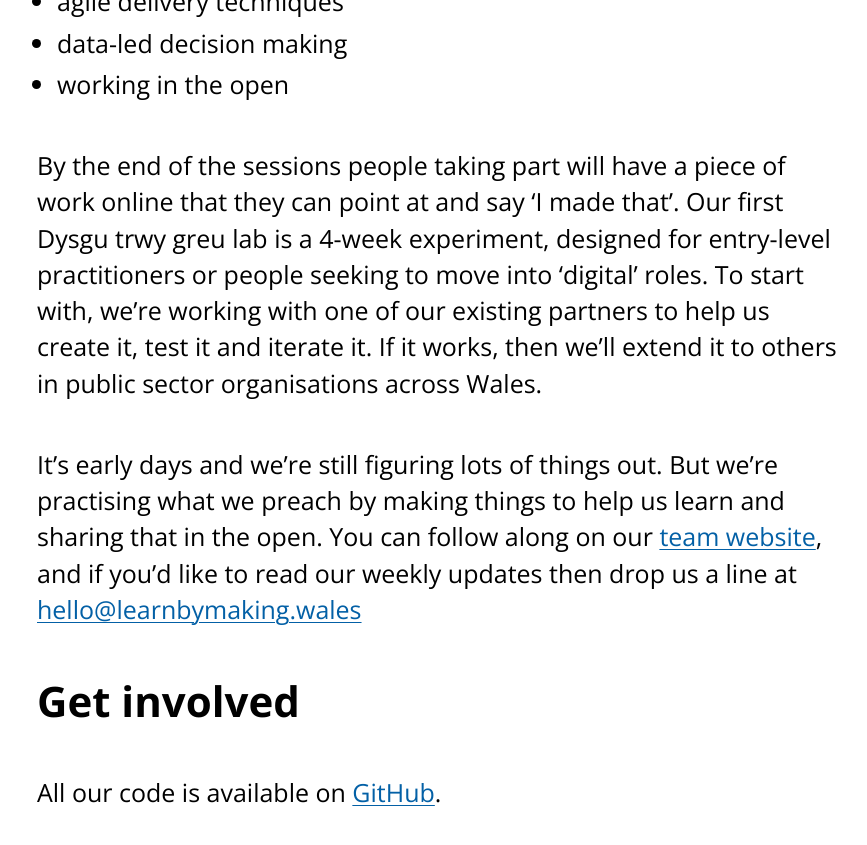
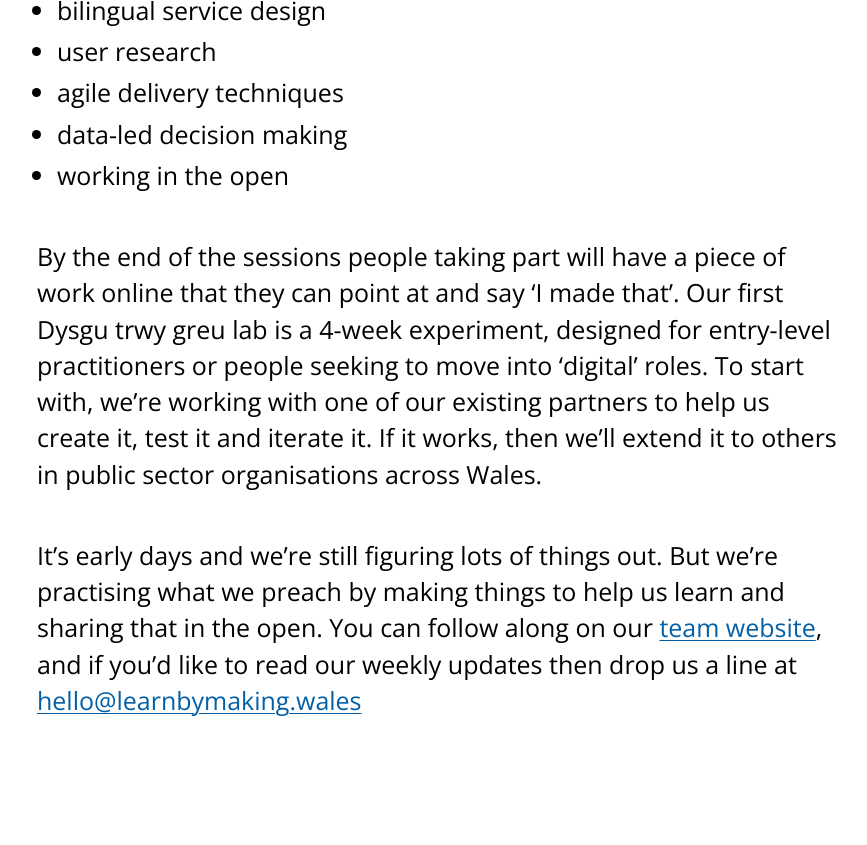
Before and after one commit to learnbymakingwales/learnbymakingwales.github.io, a Jekyll site: the page built from en/updates/_posts/2022-10-28-shwmae.md, in a window 1280 px wide and 900 px high, scrolled down 1841 px. Shown: the top 845 px of the window, without its empty margins (203-1070 px from the left). Built offline with Jekyll 4.4.1, drawn with Linux system fonts in a browser that asks for light colours; after the commit the page ends 2649 px from its top, so only the background shows below that.

Commit message:
updates the welsh hello post

```diff
--- a/en/updates/_posts/2022-10-28-shwmae.md
+++ b/en/updates/_posts/2022-10-28-shwmae.md
@@ -29,9 +29,3 @@ By the end of the sessions people taking part will have a piece of work online t
 Our first Dysgu trwy greu lab is a 4-week experiment, designed for entry-level practitioners or people seeking to move into ‘digital’ roles. To start with, we’re working with one of our existing partners to help us create it, test it and iterate it. If it works, then we’ll extend it to others in public sector organisations across Wales.
 
 It’s early days and we’re still figuring lots of things out. But we’re practising what we preach by making things to help us learn and sharing that in the open. You can follow along on our [team website](http://learnbymaking.wales/en/), and if you’d like to read our weekly updates then drop us a line at [hello@learnbymaking.wales](mailto:hello@learnbymaking.wales)
-
-
-
-## Get involved
-
-All our code is available on [GitHub](https://github.com/orgs/learnbymakingwales/repositories).
```
Also changed, not shown: cy/updates/_posts/2022-10-28-Shwmae.md (+4 -1 lines).
